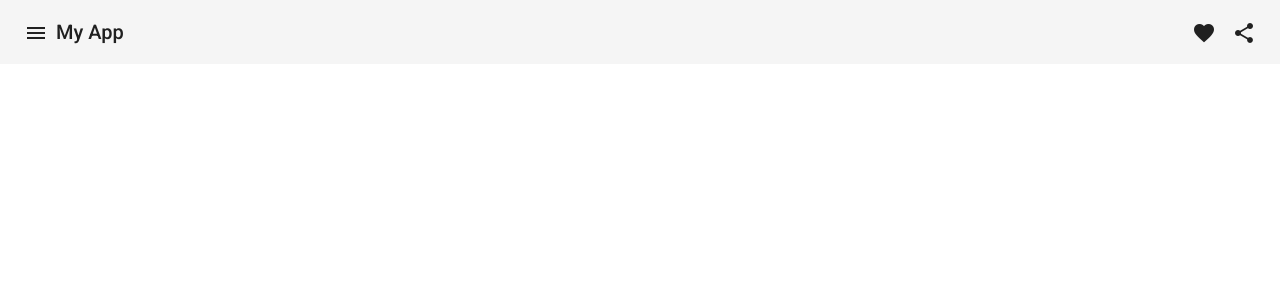
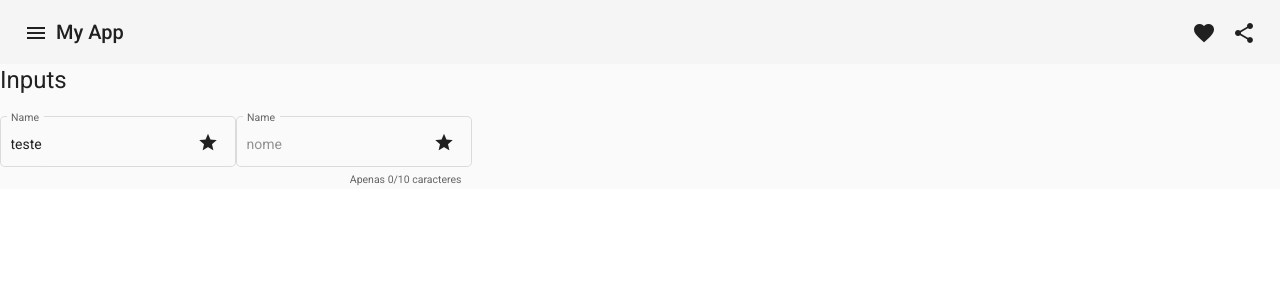
Before and after one commit to estaciorenan/angular-rxjs-material, an Angular app: page / in a window 1280 px wide. Shown: the top 300 px of the page. Built offline with nearby package versions, Linux system fonts and the light colour scheme.

Commit message:
Criação dos buttons, icons e formulários

```diff
--- a/src/app/app.component.html
+++ b/src/app/app.component.html
@@ -1,5 +1,11 @@
 <mat-sidenav-container>
-  <mat-sidenav class="sidenav" #sidenav [opened]="isSmallScreen" [fixedInViewport]="true" [mode]="sidenavMode">
+  <mat-sidenav
+    class="sidenav"
+    #sidenav
+    [opened]="isSmallScreen"
+    [fixedInViewport]="true"
+    [mode]="sidenavMode"
+  >
   </mat-sidenav>
 
   <mat-sidenav-content>
@@ -9,14 +15,22 @@
       </button>
       <span>My App</span>
       <span class="example-spacer"></span>
-      <button mat-icon-button class="example-icon favorite-icon" aria-label="Example icon-button with heart icon">
+      <button
+        mat-icon-button
+        class="example-icon favorite-icon"
+        aria-label="Example icon-button with heart icon"
+      >
         <mat-icon>favorite</mat-icon>
       </button>
-      <button mat-icon-button class="example-icon" aria-label="Example icon-button with share icon">
+      <button
+        mat-icon-button
+        class="example-icon"
+        aria-label="Example icon-button with share icon"
+      >
         <mat-icon>share</mat-icon>
       </button>
     </mat-toolbar>
+    <app-formField-input></app-formField-input>
   </mat-sidenav-content>
 </mat-sidenav-container>
-
 <router-outlet></router-outlet>
--- a/src/app/app.component.ts
+++ b/src/app/app.component.ts
@@ -1,7 +1,5 @@
-import { Component, ViewChild } from '@angular/core';
+import { Component } from '@angular/core';
 import { BreakpointObserver } from '@angular/cdk/layout';
-import { MatSidenav } from '@angular/material/sidenav';
-import { pluck } from 'rxjs';
 
 @Component({
   selector: 'app-root',
--- a/src/app/app.module.ts
+++ b/src/app/app.module.ts
@@ -1,5 +1,6 @@
 import { NgModule } from '@angular/core';
 import { BrowserModule } from '@angular/platform-browser';
+import { FormsModule } from '@angular/forms';
 
 import { AppRoutingModule } from './app-routing.module';
 import { AppComponent } from './app.component';
@@ -10,13 +11,22 @@
 import { MatIconModule, } from '@angular/material/icon';
 import { MatButtonModule } from '@angular/material/button';
 import { MatSidenavModule } from '@angular/material/sidenav';
+import { ButtonsIconsComponent } from './components/buttons-icons/buttons-icons.component';
+import { FormFieldInputComponent } from './components/formField-input/formField-input.component';
+import { MatInputModule } from '@angular/material/input';
+import { MAT_FORM_FIELD_DEFAULT_OPTIONS } from '@angular/material/form-field';
+
+
 
 @NgModule({
   declarations: [
-    AppComponent
+    AppComponent,
+    ButtonsIconsComponent,
+    FormFieldInputComponent
   ],
   imports: [
     BrowserModule,
+    FormsModule,
     AppRoutingModule,
     BrowserAnimationsModule,
     MaterialModule,
@@ -24,9 +34,15 @@
     MatToolbarModule,
     MatIconModule,
     MatButtonModule,
-    MatSidenavModule
+    MatSidenavModule,
+    MatInputModule,
   ],
-  providers: [],
+  providers: [
+    {
+      provide: MAT_FORM_FIELD_DEFAULT_OPTIONS,
+      useValue: { appearance: 'outline', floatLabel: 'always' }
+    }
+  ],
   bootstrap: [AppComponent]
 })
 export class AppModule { }
--- /dev/null
+++ b/src/app/components/buttons-icons/buttons-icons.component.html
@@ -0,0 +1,3 @@
+<button mat-fab color="warn">
+  <mat-icon>star</mat-icon>
+</button>
--- /dev/null
+++ b/src/app/components/buttons-icons/buttons-icons.component.ts
@@ -0,0 +1,15 @@
+import { Component, OnInit } from '@angular/core';
+
+@Component({
+  selector: 'app-buttons-icons',
+  templateUrl: './buttons-icons.component.html',
+  styleUrls: ['./buttons-icons.component.scss']
+})
+export class ButtonsIconsComponent implements OnInit {
+
+  constructor() { }
+
+  ngOnInit() {
+  }
+
+}
--- /dev/null
+++ b/src/app/components/formField-input/formField-input.component.html
@@ -0,0 +1,35 @@
+<h1>Inputs</h1>
+<mat-form-field>
+  <mat-label>Name</mat-label>
+  <input type="text" matInput placeholder="nome" [(ngModel)]="value" />
+  <button
+    *ngIf="value"
+    matSuffix
+    mat-icon-button
+    aria-label="Clear"
+    (click)="value = ''"
+  >
+    <mat-icon matSuffix>star</mat-icon>
+  </button>
+</mat-form-field>
+
+<mat-form-field>
+  <mat-label>Name</mat-label>
+  <input
+    type="text"
+    matInput
+    placeholder="nome"
+    maxlength="10"
+    [(ngModel)]="userName"
+  />
+  <mat-hint align="end">Apenas {{ userName.length }}/10 caracteres</mat-hint>
+  <button
+    *ngIf="value"
+    matSuffix
+    mat-icon-button
+    aria-label="Clear"
+    (click)="userName = ''"
+  >
+    <mat-icon matSuffix>star</mat-icon>
+  </button>
+</mat-form-field>
--- /dev/null
+++ b/src/app/components/formField-input/formField-input.component.ts
@@ -0,0 +1,16 @@
+import { Component, OnInit } from '@angular/core';
+
+@Component({
+  selector: 'app-formField-input',
+  templateUrl: './formField-input.component.html',
+  styleUrls: ['./formField-input.component.scss']
+})
+export class FormFieldInputComponent implements OnInit {
+  public value = 'teste';
+  public userName = '';
+  constructor() { }
+
+  ngOnInit() {
+  }
+
+}
```
Also changed, not shown: src/app/Material/Material.module.ts (+7 -10 lines), src/app/components/buttons-icons/buttons-icons.component.scss (added), src/app/components/formField-input/formField-input.component.scss (added).
